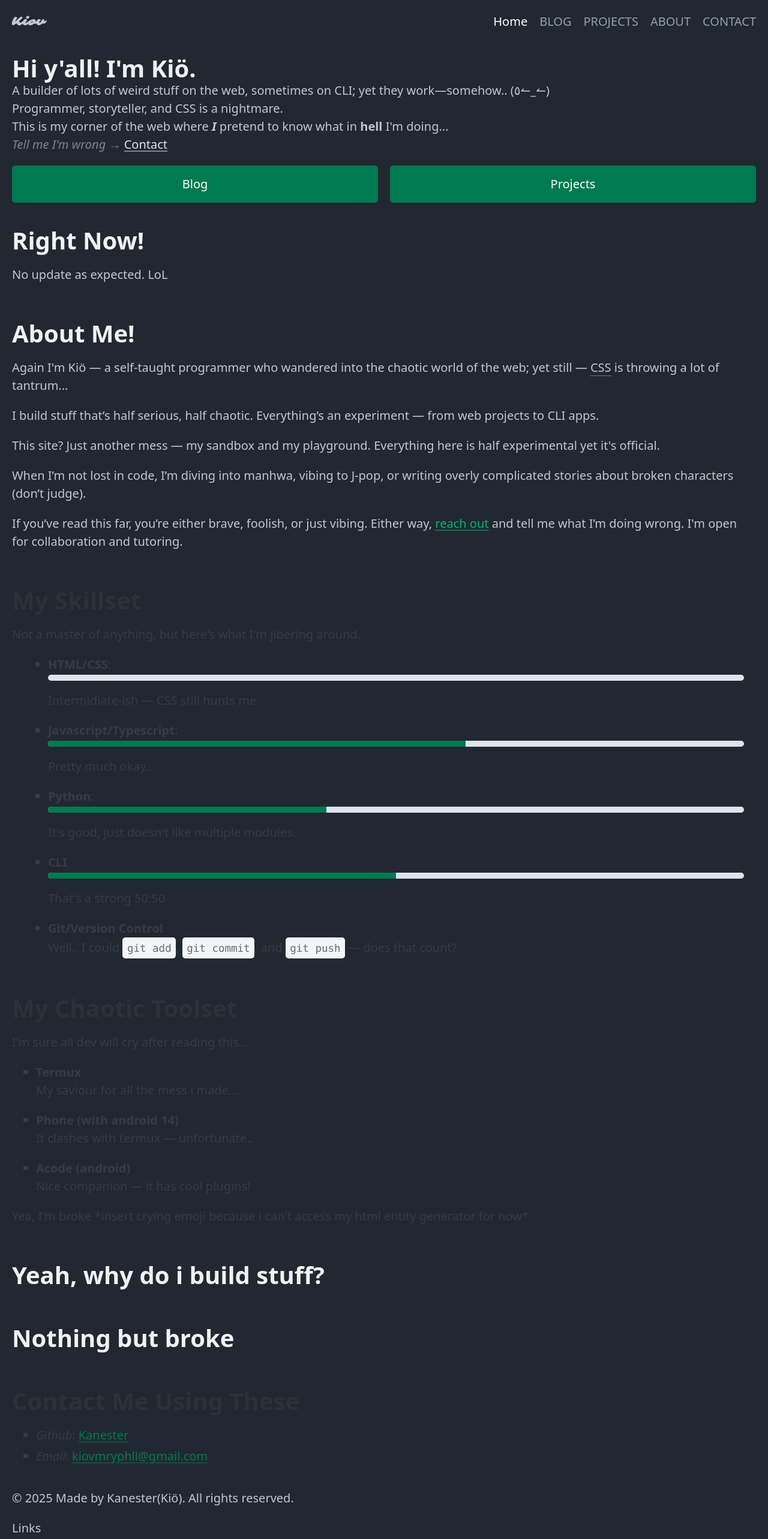
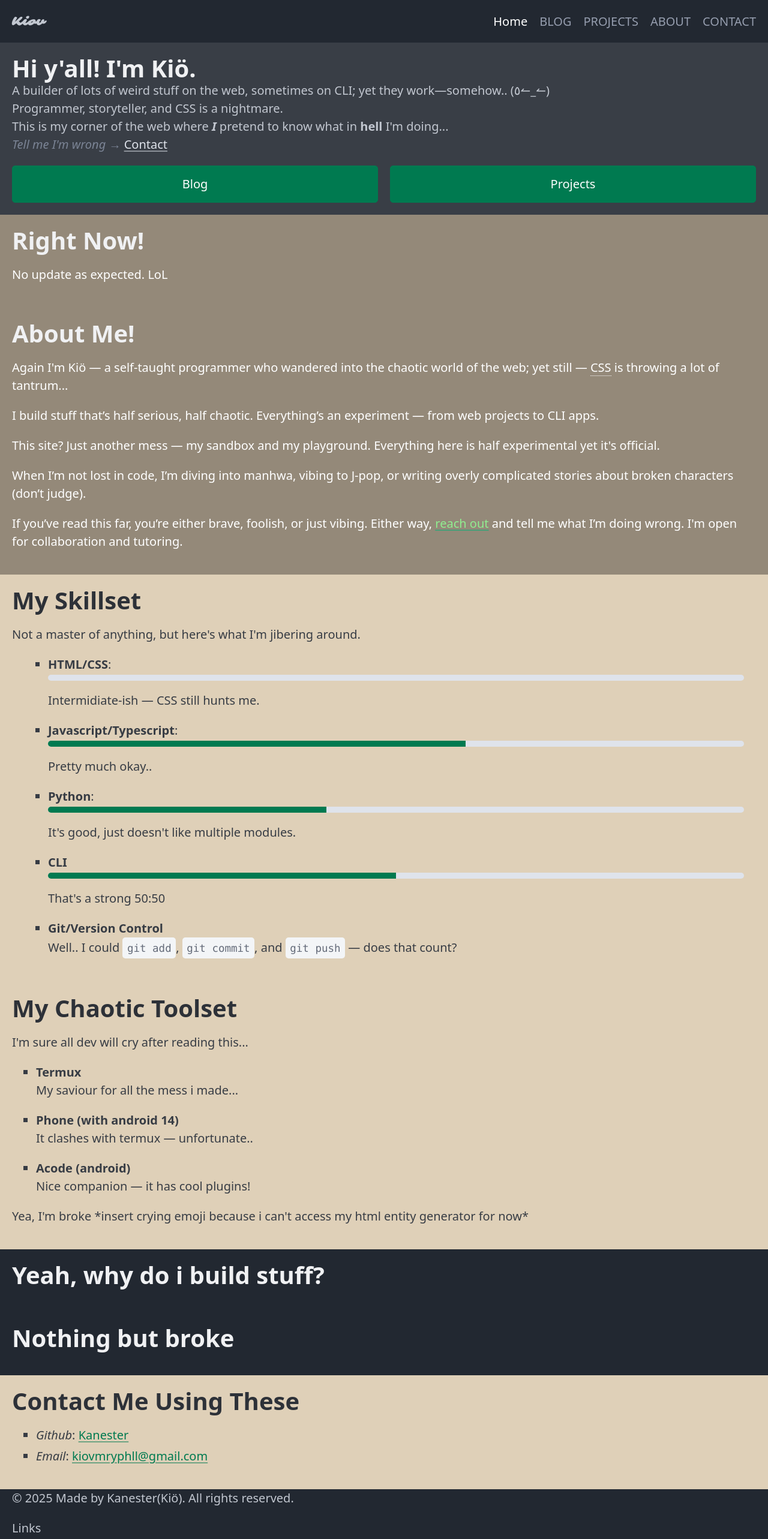
Before and after one commit to Kanester/portfolio, a SvelteKit app: page / in a window 1280 px wide. Shown: the top 2566 px of the page at 60% size. Built offline with nearby package versions, Linux system fonts and the light colour scheme.

Commit message:
--no-message

```diff
--- a/src/routes/+page.svelte
+++ b/src/routes/+page.svelte
@@ -1,5 +1,5 @@
 <!-- Hero -->
-<section class="hero container-fluid" data-theme="dark">
+<section class="bg-primary container-fluid" data-theme="dark">
   <hgroup>
     <h1>Hi y'all! I'm Kiö.</h1>
     <p>
@@ -23,13 +23,13 @@
   </div>
 </section>
 
-<section class="now container-fluid" id="now" data-theme="dark">
+<section class="bg-secondary container-fluid" id="now" data-theme="dark">
   <h1>Right Now!</h1>
   <p>No update as expected. LoL</p>
 </section>
 
 <!-- About -->
-<section class="about container-fluid" id="about" data-theme="dark">
+<section class="bg-secondary container-fluid" id="about" data-theme="dark">
   <h1>About Me!</h1>
   <p>
     Again I'm Kiö — a self-taught programmer who wandered into the chaotic world of the web; yet still — <abbr title="Chaotic Supplier of Suffering">CSS</abbr> is throwing a lot of tantrum...
@@ -50,7 +50,7 @@
   </p>
 </section>
 
-<section class="skillset container-fluid" id="skillset" data-theme="light">
+<section class="bg-tertiary container-fluid" id="skillset" data-theme="light">
   <h1>My Skillset</h1>
   <p>Not a master of anything, but here's what I'm jibering around.</p>
   <div class="container">
@@ -83,7 +83,7 @@
   </div>
 </section>
 
-<section class="toolbox container-fluid" id="toolbox" data-theme="light">
+<section class="bg-tertiary container-fluid" id="toolbox" data-theme="light">
   <h1>My Chaotic Toolset</h1>
   <p>I'm sure all dev will cry after reading this...</p>
   <ul>
@@ -104,16 +104,16 @@
   <p>Yea, I'm broke *insert crying emoji because i can't access my html entity generator for now*</p>
 </section>
 
-<section class="why container-fluid" id="why" data-theme="dark">
+<section class="container-fluid" id="why" data-theme="dark">
   <h1>Yeah, why do i build stuff?</h1>
 </section>
 
-<section class="fun container-fluid" id="fun" data-theme="dark">
+<section class="container-fluid" id="fun" data-theme="dark">
   <h1>Nothing but broke</h1>
 </section>
 
 <!-- Contact -->
-<section class="contact container-fluid" id="contact" data-theme="light">
+<section class="bg-tertiary container-fluid" id="contact" data-theme="light">
   <h1>Contact Me Using These</h1>
   <ul>
     <li>
--- a/src/styles/global.scss
+++ b/src/styles/global.scss
@@ -22,11 +22,11 @@ section {
 	margin: 0;
 }
 
-.hero .why .fun {
+.bg-primary {
 	background-color: $primary;
 }
 
-.about .now {
+.bg-secondary {
 	background-color: $secondary;
 
 	p {
@@ -38,7 +38,7 @@ section {
 	}
 }
 
-.contact .skillset .toolbox {
+.bg-tertiary {
 	background-color: $tertiary;
 }
 
```
